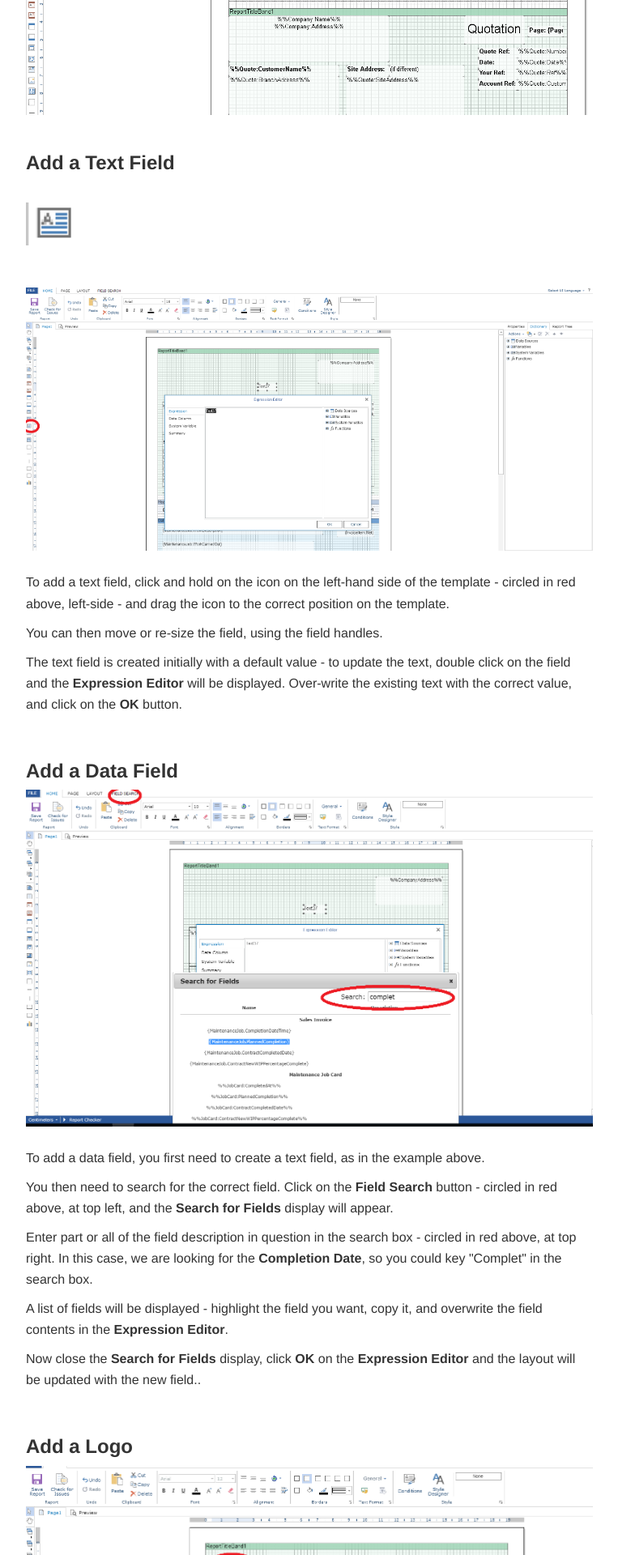
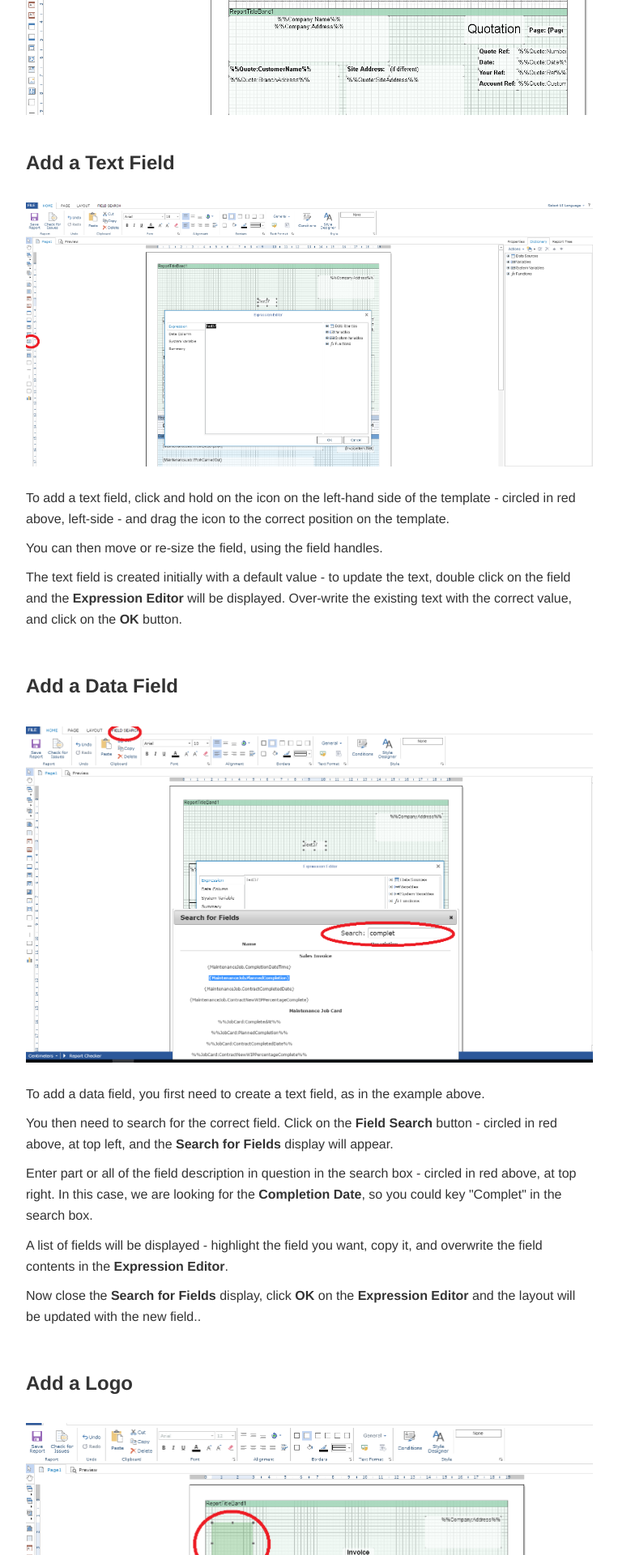
Before and after one commit to JNCSolutions/ConstructionManagerDocs, a Jekyll site: the page built from layouts.html, in a window 1280 px wide. Shown: the part 2857-4777 px from the top of the page at 81% size, without its empty margins (258-1021 px from the left). Built offline with Jekyll 4.4.1, drawn with Linux system fonts in a browser that asks for light colours.

Commit message:
Update layouts.html

```diff
--- a/layouts.html
+++ b/layouts.html
@@ -67,9 +67,6 @@ title: Layouts
 
     <h3 id="add-a-text-field"><b>Add a Text Field</b></h3>
     <br>
-    <img src="img/Layouts_Add_03.PNG" style="width: 10%;">
-    <br> <br>
-    <br>
     <img src="img/Layouts_Add_01.PNG" style="width: 100%;">
     <br> <br>
     <p>To add a text field, click and hold on the icon on the left-hand side of the template - circled in red above, left-side -
@@ -80,6 +77,7 @@ title: Layouts
         Over-write the existing text with the correct value, and click on the <b>OK</b> button.</p>
     <br>
     <h3 id="add-a-data-field"><b>Add a Data Field</b></h3>
+    <br>
     <img src="img/Layouts_Add_02.PNG" style="width: 100%;">
     <br> <br>
     <p>To add a data field, you first need to create a text field, as in the example above.</p>
@@ -95,6 +93,7 @@ title: Layouts
 
     <br>
     <h3 id="add-a-logo"><b>Add a Logo</b></h3>
+    <br>
     <img src="img/Layouts_Add_Logo_01.PNG" style="width: 100%;">
     <br> <br>
     <p>To add a logo, click and hold on the icon on the left-hand side of the template - circled in red above, left-side -
```
